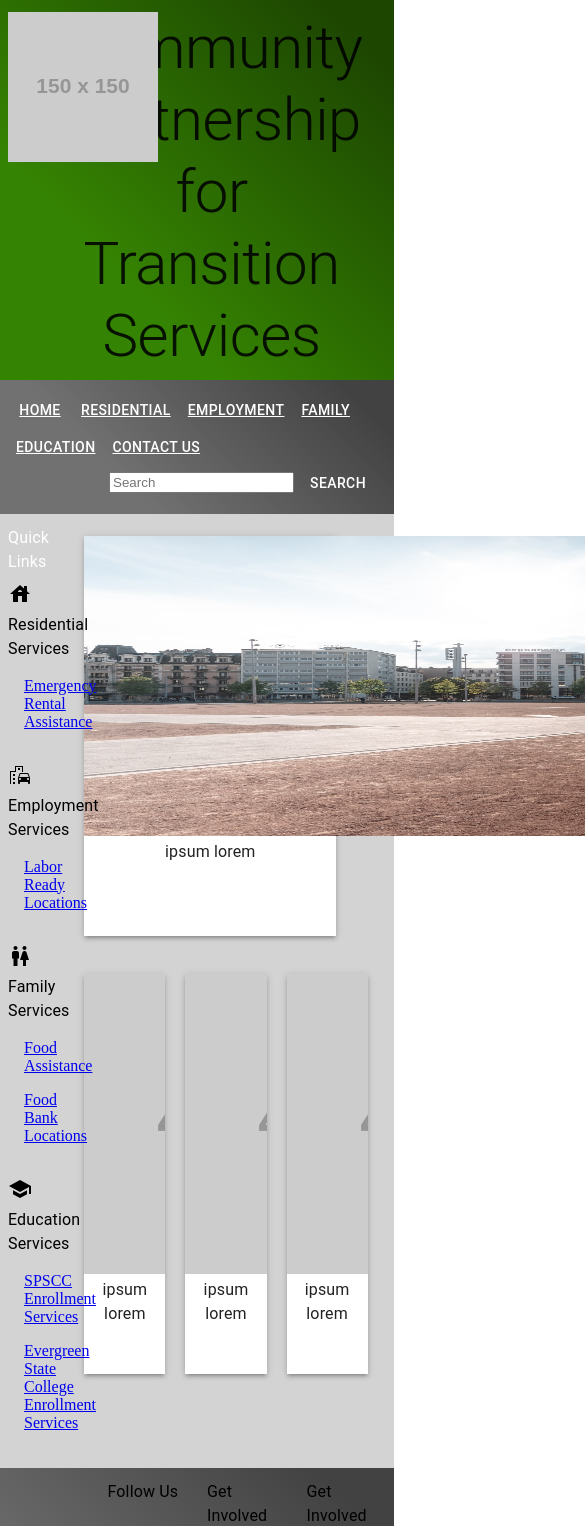
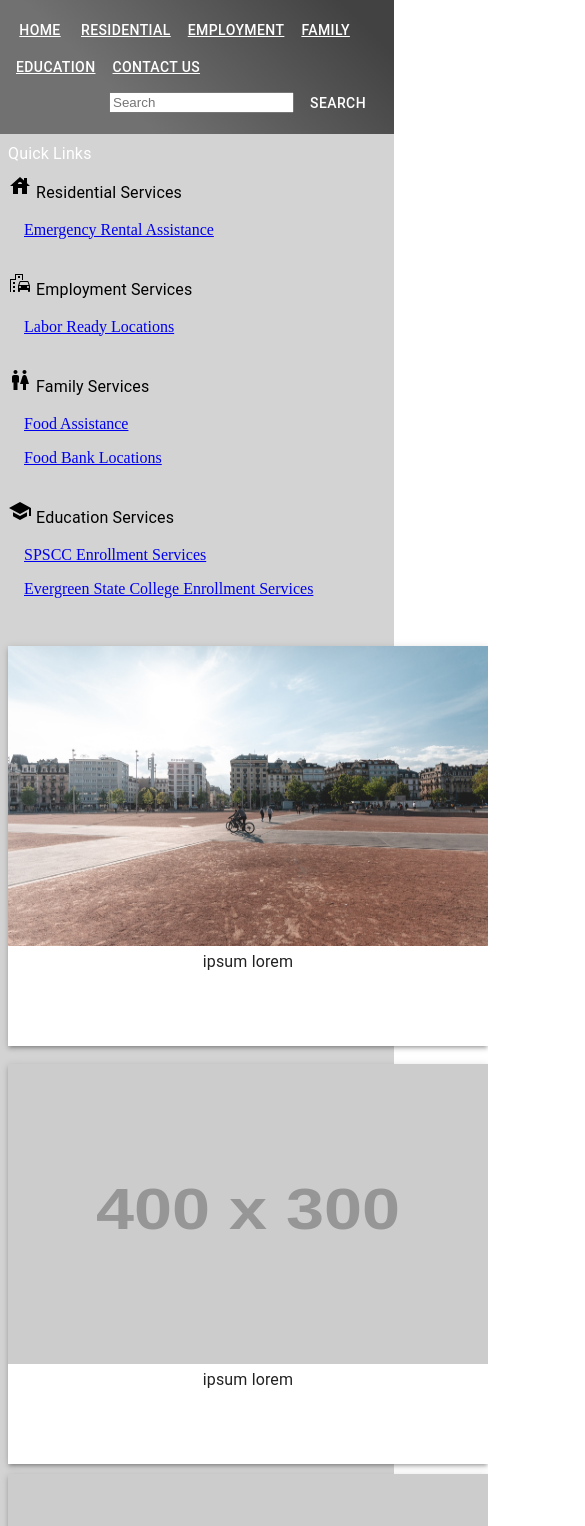
Before and after one commit to tiggerman120/thurston-county-cpts, a React (Create React App) app: page / in a window 390 px wide. Shown: the top 1526 px of the page, 585 px wide, since content can reach past the window. Built offline with nearby package versions, Linux system fonts and the light colour scheme.

Commit message:
styling breakpoints started. mobile and small view started

```diff
--- a/src/App.js
+++ b/src/App.js
@@ -10,6 +10,7 @@ import Main from './components/main/main';
 import Navbars from './components/navbar/navbar';
 import Residential from './components/residential/residential';
 import { makeStyles } from '@material-ui/core/styles';
+import Hidden from '@material-ui/core/Hidden';
 
 import {
   BrowserRouter as Router,
@@ -17,7 +18,10 @@ import {
   Route,
 } from "react-router-dom";
 
+
+
 const useStyles = makeStyles((theme) => ({
+
   root: {
     flexGrow: 1,
     background: 'linear-gradient(45deg, #358302 30%, #1D4701 90%)',
@@ -35,6 +39,13 @@ const useStyles = makeStyles((theme) => ({
     position: 'sticky',
     top: 176,
     zIndex: 2,
+
+    [theme.breakpoints.only('xs')]: {
+      top: 0
+    },
+    [theme.breakpoints.only('sm')]: {
+      top: 0,
+    },
   },
   aside: {
     backgroundColor: 'lightGrey',
@@ -61,86 +72,71 @@ const useStyles = makeStyles((theme) => ({
 }))
 
 function App() {
+
   const classes = useStyles();
   return (
+
     <Grid container spacing={3} className={classes.root}>
       <Router>
-        <Grid item xs={12} className={classes.header}>
-          <Header />
-        </Grid>
+        <Hidden only={['xs', 'sm']}>
+          <Grid item xs={12} className={classes.header}>
+            <Header />
+          </Grid>
+        </Hidden>
+
+
         <Grid item xs={12} className={classes.navbar}>
           <Navbars />
         </Grid>
-        <Grid item xs={2} className={classes.aside}>
+
+
+        <Grid item xs={12} sm={2} className={classes.aside}>
           <Aside />
         </Grid>
+
         <Switch>
           <Route exact path="/">
-            <Grid item xs={10} className={classes.home}>
+            <Grid item xs={12} sm={10} className={classes.home}>
               <Main />
-            </Grid>
-            <Grid item xs={12}>
-              <Footer />
-            </Grid>
-          </Route>
-          <Route path="/residential">
-
-            <Grid item xs={10} className={classes.residential}>
-              <Residential />
-            </Grid>
-            <Grid item xs={12}>
-              <Footer />
-            </Grid>
-          </Route>
-          <Route path="/employment">
-
-            <Grid item xs={10} className={classes.employment}>
-              <Employment />
-            </Grid>
-            <Grid item xs={12}>
-              <Footer />
-            </Grid>
-          </Route>
-          <Route path="/family">
-
-            <Grid item xs={10} className={classes.family}>
-              <Family />
-            </Grid>
-            <Grid item xs={12}>
-              <Footer />
-            </Grid>
-          </Route>
-          <Route path="/education">
-
-            <Grid item xs={10} className={classes.education}>
-              <Education />
-            </Grid>
-            <Grid item xs={12}>
-              <Footer />
-            </Grid>
-          </Route>
-          <Route path="/about">
-
-            <Grid item xs={10} className={classes.about}>
-              <About />
-            </Grid>
-            <Grid item xs={12}>
-              <Footer />
             </Grid>
           </Route>
 
-          <Route path="/">
-            <Grid item xs={3} justify="left" alignItems="left">
-              <Aside />
+          <Route path="/residential">
+            <Grid item xs={12} sm={10} className={classes.residential}>
+              <Residential />
             </Grid>
-            <Grid item xs={9} justify="right" alignItems="right">
-              <Main />
+          </Route>
+
+          <Route path="/employment">
+            <Grid item xs={12} sm={10} className={classes.employment}>
+              <Employment />
             </Grid>
-            <Grid item xs={12} justify="right" alignItems="right">
-              <Footer />
+          </Route>
+
+          <Route path="/family">
+            <Grid item xs={12} sm={10} className={classes.family}>
+              <Family />
+            </Grid>
+          </Route>
+
+          <Route path="/education">
+            <Grid item xs={12} sm={10} className={classes.education}>
+              <Education />
+            </Grid>
+          </Route>
+
+          <Route path="/about">
+            <Grid item xs={12} sm={10} className={classes.about}>
+              <About />
             </Grid>
           </Route>
         </Switch>
+
+        <Hidden only="xs">
+          <Grid item xs={12}>
+            <Footer />
+          </Grid>
+        </Hidden>
       </Router>
     </Grid>
   );
--- a/src/components/education/education.js
+++ b/src/components/education/education.js
@@ -5,21 +5,42 @@ import residential from '../../assets/residential.jpg';
 const useStyles = makeStyles((theme) => ({
   root: {
     flexGrow: 1,
+    [theme.breakpoints.only('xs')]: {
+      alignContent: 'center',
+    },
   },
   card: {
     display: 'inline-block',
-    width: '20.8vw',
+    width: '32%',
     height: 400,
-    margin: '10px',
+    margin: '5px',
+    [theme.breakpoints.only('xs')]: {
+      display: 'block',
+      width: '480px',
+      margin: 'auto',
+      marginBottom: '10px',
+    },
+    [theme.breakpoints.only('sm')]: {
+      margin: '3px',
+    },
   },
   img: {
-    width: '64.6vw',
+    width: '100%',
     height: '300px',
+    [theme.breakpoints.only('xs')]: {
+      width: '480px',
+
+    },
   },
   topCard: {
-    width: '64.6vw',
-    height: 400,
-    margin: '10px',
+    width: '100%',
+    height: '400px',
+
+    [theme.breakpoints.only('xs')]: {
+      display: 'block',
+      width: '480px',
+      margin: 'auto',
+    }
   },
   typography: {
     textAlign: 'center',
@@ -34,20 +55,20 @@ const Education = () => {
       <Grid item xs={12}>
 
         <Paper elevation={3} square className={classes.topCard}>
-          <img src={residential} className={classes.img} alt="" />
+          <img className={classes.img} src={residential} alt="" />
           <Typography className={classes.typography}>ipsum lorem</Typography>
         </Paper>
         <br />
         <Card elevation={3} square className={classes.card}>
-          <img src="https://via.placeholder.com/400x300" alt="" />
+          <img className={classes.img} src="https://via.placeholder.com/400x300" alt="" />
           <Typography className={classes.typography}>ipsum lorem</Typography>
         </Card>
         <Card elevation={3} square className={classes.card}>
-          <img src="https://via.placeholder.com/400x300" alt="" />
+          <img className={classes.img} src="https://via.placeholder.com/400x300" alt="" />
           <Typography className={classes.typography}>ipsum lorem</Typography>
         </Card>
         <Card elevation={3} square className={classes.card}>
-          <img src="https://via.placeholder.com/400x300" alt="" />
+          <img className={classes.img} src="https://via.placeholder.com/400x300" alt="" />
           <Typography className={classes.typography}>ipsum lorem</Typography>
         </Card>
       </Grid>
--- a/src/components/employment/employment.js
+++ b/src/components/employment/employment.js
@@ -5,21 +5,38 @@ import residential from '../../assets/residential.jpg';
 const useStyles = makeStyles((theme) => ({
   root: {
     flexGrow: 1,
+    [theme.breakpoints.only('xs')]: {
+      alignContent: 'center',
+    },
   },
   card: {
     display: 'inline-block',
     width: '20.8vw',
     height: 400,
     margin: '10px',
+    [theme.breakpoints.only('xs')]: {
+      display: 'block',
+      width: '480px',
+      margin: 'auto',
+      marginBottom: '10px',
+    },
   },
   img: {
-    width: '64.6vw',
+    width: '65vw',
     height: '300px',
+    [theme.breakpoints.only('xs')]: {
+      width: '480px',
+    },
   },
   topCard: {
-    width: '64.6vw',
-    height: 400,
+    width: '65vw',
+    height: '400px',
     margin: '10px',
+    [theme.breakpoints.only('xs')]: {
+      display: 'block',
+      width: '480px',
+      margin: 'auto',
+    }
   },
   typography: {
     textAlign: 'center',
@@ -33,20 +50,20 @@ const Employment = () => {
       <Grid item xs={12}>
 
         <Paper elevation={3} square className={classes.topCard}>
-          <img src={residential} width="1240" height="300" alt="" />
+          <img className={classes.img} src={residential} width="1240" height="300" alt="" />
           <Typography className={classes.typography}>ipsum lorem</Typography>
         </Paper>
         <br />
         <Card elevation={3} square className={classes.card}>
-          <img src="https://via.placeholder.com/400x300" alt="" />
+          <img className={classes.img} src="https://via.placeholder.com/400x300" alt="" />
           <Typography className={classes.typography}>ipsum lorem</Typography>
         </Card>
         <Card elevation={3} square className={classes.card}>
-          <img src="https://via.placeholder.com/400x300" alt="" />
+          <img className={classes.img} src="https://via.placeholder.com/400x300" alt="" />
           <Typography className={classes.typography}>ipsum lorem</Typography>
         </Card>
         <Card elevation={3} square className={classes.card}>
-          <img src="https://via.placeholder.com/400x300" alt="" />
+          <img className={classes.img} src="https://via.placeholder.com/400x300" alt="" />
           <Typography className={classes.typography}>ipsum lorem</Typography>
         </Card>
       </Grid>
--- a/src/components/family/family.js
+++ b/src/components/family/family.js
@@ -5,21 +5,38 @@ import residential from '../../assets/residential.jpg';
 const useStyles = makeStyles((theme) => ({
   root: {
     flexGrow: 1,
+    [theme.breakpoints.only('xs')]: {
+      alignContent: 'center',
+    },
   },
   card: {
     display: 'inline-block',
     width: '20.8vw',
     height: 400,
     margin: '10px',
+    [theme.breakpoints.only('xs')]: {
+      display: 'block',
+      width: '480px',
+      margin: 'auto',
+      marginBottom: '10px',
+    },
   },
   img: {
-    width: '64.6vw',
+    width: '65vw',
     height: '300px',
+    [theme.breakpoints.only('xs')]: {
+      width: '480px',
+    },
   },
   topCard: {
-    width: '64.6vw',
-    height: 400,
+    width: '65vw',
+    height: '400px',
     margin: '10px',
+    [theme.breakpoints.only('xs')]: {
+      display: 'block',
+      width: '480px',
+      margin: 'auto',
+    }
   },
   typography: {
     textAlign: 'center',
@@ -34,20 +51,20 @@ const Family = () => {
       <Grid item xs={12}>
 
         <Paper elevation={3} square className={classes.topCard}>
-          <img src={residential} width="1240" height="300" alt="" />
+          <img className={classes.img} src={residential} width="1240" height="300" alt="" />
           <Typography className={classes.typography}>ipsum lorem</Typography>
         </Paper>
         <br />
         <Card elevation={3} square className={classes.card}>
-          <img src="https://via.placeholder.com/400x300" alt="" />
+          <img className={classes.img} src="https://via.placeholder.com/400x300" alt="" />
           <Typography className={classes.typography}>ipsum lorem</Typography>
         </Card>
         <Card elevation={3} square className={classes.card}>
-          <img src="https://via.placeholder.com/400x300" alt="" />
+          <img className={classes.img} src="https://via.placeholder.com/400x300" alt="" />
           <Typography className={classes.typography}>ipsum lorem</Typography>
         </Card>
         <Card elevation={3} square className={classes.card}>
-          <img src="https://via.placeholder.com/400x300" alt="" />
+          <img className={classes.img} src="https://via.placeholder.com/400x300" alt="" />
           <Typography className={classes.typography}>ipsum lorem</Typography>
         </Card>
       </Grid>
--- a/src/components/footer/footer.js
+++ b/src/components/footer/footer.js
@@ -11,6 +11,9 @@ const useStyles = makeStyles((theme) => ({
   root: {
     flexgrow: 1,
     background: 'linear-gradient(45deg, #707170 30%, #424242 90%)',
+    [theme.breakpoints.only('xs')]: {
+      float: 'left',
+    },
   },
   button: {
     backgroundColor: 'white',
@@ -40,19 +43,17 @@ const Footer = () => {
 
   return (
     <Grid container spacing={3} className={classes.root}>
-      <Grid item xs={3}>
-
-      </Grid>
-      <Grid item xs={3}>
+      <Grid item xs={4}>
         <Typography>Follow Us</Typography>
         <List>
-          <ListItem><IconButton > <a href="https://instagram.com" className={classes.link}><InstagramIcon /></a></IconButton></ListItem>
-          <ListItem><IconButton > <a href="https://facebook.com" className={classes.link}><FacebookIcon /></a></IconButton></ListItem>
-          <ListItem><IconButton > <a href="https://twitter.com" className={classes.link}><TwitterIcon /></a></IconButton></ListItem>
+          <ListItem><IconButton > <a href="https://instagram.com" className={classes.link}><InstagramIcon /></a></IconButton><Typography>Instagram</Typography></ListItem>
+
+          <ListItem><IconButton > <a href="https://facebook.com" className={classes.link}><FacebookIcon /></a></IconButton><Typography>Facebook</Typography></ListItem>
+          <ListItem><IconButton > <a href="https://twitter.com" className={classes.link}><TwitterIcon /></a></IconButton><Typography>Twitter</Typography></ListItem>
 
         </List>
       </Grid>
-      <Grid item xs={3}>
+      <Grid item xs={4}>
         <Typography>Get Involved</Typography>
         <List>
           <ListItem><Button className={classes.button} onClick={() => donateHandler()}>Donate Now</Button></ListItem>
@@ -60,7 +61,7 @@ const Footer = () => {
           <ListItem><Button className={classes.button} onClick={() => onClickHandler()}>Become an Advocate</Button></ListItem>
         </List>
       </Grid>
-      <Grid item xs={3}>
+      <Grid item xs={4}>
         <Typography>Get Involved</Typography>
         <Form >
           <Form.Control type="text" placeholder="Enter email address"></Form.Control>
@@ -69,6 +70,7 @@ const Footer = () => {
 
         </Form>
       </Grid>
+
       <Grid item xs={12}>
         <Typography className={classes.typography}>Web Design by Garrett Cintron</Typography>
       </Grid>
--- a/src/components/header/header.js
+++ b/src/components/header/header.js
@@ -11,10 +11,17 @@ const useStyles = makeStyles((theme) => ({
     alignContent: 'center',
   },
   img: {
-    position: 'relative',
+
+    float: 'left',
     display: 'inline-block',
+    [theme.breakpoints.only('xs')]: {
+      display: 'block',
+      width: '95vw',
+      height: '150px',
+    },
   },
   typography: {
+    display: 'block',
     textAlign: 'center',
   },
 }))
@@ -26,10 +33,8 @@ const Header = () => {
 
   return (
     <Grid container spacing={3} className={classes.root}>
-      <Grid item xs={1}>
+      <Grid item xs={12}>
       <a href="#top"><img className={classes.img} src="https://via.placeholder.com/150x150" alt="" ></img></a>
-      </Grid>
-      <Grid item xs={11}>
         <Typography variant="h2" color="textPrimary" className={classes.typography}>Community Partnership for Transition Services</Typography>
       </Grid>
     </Grid>
--- a/src/components/main/main.js
+++ b/src/components/main/main.js
@@ -7,21 +7,38 @@ import residential from '../../assets/residential.jpg';
 const useStyles = makeStyles((theme) => ({
   root: {
     flexGrow: 1,
+    [theme.breakpoints.only('xs')]: {
+      alignContent: 'center',
+    },
   },
   card: {
     display: 'inline-block',
     width: '20.8vw',
     height: 400,
     margin: '10px',
+    [theme.breakpoints.only('xs')]: {
+      display: 'block',
+      width: '480px',
+      margin: 'auto',
+      marginBottom: '10px',
+    },
   },
   img: {
-    width: '64.6vw',
+    width: '65vw',
     height: '300px',
+    [theme.breakpoints.only('xs')]: {
+      width: '480px',
+    },
   },
   topCard: {
-    width: '64.6vw',
-    height: 400,
+    width: '65vw',
+    height: '400px',
     margin: '10px',
+    [theme.breakpoints.only('xs')]: {
+      display: 'block',
+      width: '480px',
+      margin: 'auto',
+    }
   },
   typography: {
     textAlign: 'center',
@@ -34,23 +51,22 @@ const Main = () => {
   return (
     <Grid container spacing={3} className={classes.root}>
       <Grid item xs={12}>
-
           <Paper elevation={3} square className={classes.topCard}>
-          <img src={residential} width="1240" height="300"alt="" />
+            <img className={classes.img} src={residential} alt="" />
             <Typography className={classes.typography}>ipsum lorem</Typography>
           </Paper>
 
           <br />
           <Card elevation={3} square className={classes.card}>
-          <img src="https://via.placeholder.com/400x300" alt="" />
+            <img className={classes.img} src="https://via.placeholder.com/400x300" alt="" />
             <Typography className={classes.typography}>ipsum lorem</Typography>
           </Card>
           <Card elevation={3} square className={classes.card}>
-          <img src="https://via.placeholder.com/400x300" alt="" />
+            <img className={classes.img} src="https://via.placeholder.com/400x300" alt="" />
             <Typography className={classes.typography}>ipsum lorem</Typography>
           </Card>
           <Card elevation={3} square className={classes.card}>
-          <img src="https://via.placeholder.com/400x300" alt="" />
+            <img className={classes.img} src="https://via.placeholder.com/400x300" alt="" />
             <Typography className={classes.typography}>ipsum lorem</Typography>
           </Card>
       </Grid>
--- a/src/components/residential/residential.js
+++ b/src/components/residential/residential.js
@@ -5,21 +5,37 @@ import residential from '../../assets/residential.jpg';
 const useStyles = makeStyles((theme) => ({
   root: {
     flexGrow: 1,
+    [theme.breakpoints.only('xs')]: {
+      alignContent: 'center',
+    },
   },
   card: {
     display: 'inline-block',
     width: '20.8vw',
     height: 400,
     margin: '10px',
+    [theme.breakpoints.only('xs')]: {
+      display: 'block',
+      width: '480px',
+      margin: 'auto',
+    },
   },
   img: {
-    width: '64.6vw',
+    width: '65vw',
     height: '300px',
+    [theme.breakpoints.only('xs')]: {
+      width: '480px',
+    },
   },
   topCard: {
-    width: '64.6vw',
-    height: 400,
+    width: '65vw',
+    height: '400px',
     margin: '10px',
+    [theme.breakpoints.only('xs')]: {
+      display: 'block',
+      width: '480px',
+      margin: 'auto',
+    }
   },
   typography: {
     textAlign: 'center',
@@ -34,20 +50,20 @@ const Residential = () => {
       <Grid item xs={12}>
 
         <Paper elevation={3} square className={classes.topCard}>
-          <img src={residential} width="1240" height="300" alt="" />
+          <img className={classes.img} src={residential} width="1240" height="300" alt="" />
           <Typography className={classes.typography}>ipsum lorem</Typography>
         </Paper>
         <br />
         <Card elevation={3} square className={classes.card}>
-          <img src="https://via.placeholder.com/400x300" alt="" />
+          <img className={classes.img} src="https://via.placeholder.com/400x300" alt="" />
           <Typography className={classes.typography}>ipsum lorem</Typography>
         </Card>
         <Card elevation={3} square className={classes.card}>
-          <img src="https://via.placeholder.com/400x300" alt="" />
+          <img className={classes.img} src="https://via.placeholder.com/400x300" alt="" />
           <Typography className={classes.typography}>ipsum lorem</Typography>
         </Card>
         <Card elevation={3} square className={classes.card}>
-          <img src="https://via.placeholder.com/400x300" alt="" />
+          <img className={classes.img} src="https://via.placeholder.com/400x300" alt="" />
           <Typography className={classes.typography}>ipsum lorem</Typography>
         </Card>
       </Grid>
```
Lines whose indentation alone changed are shown as unchanged.
